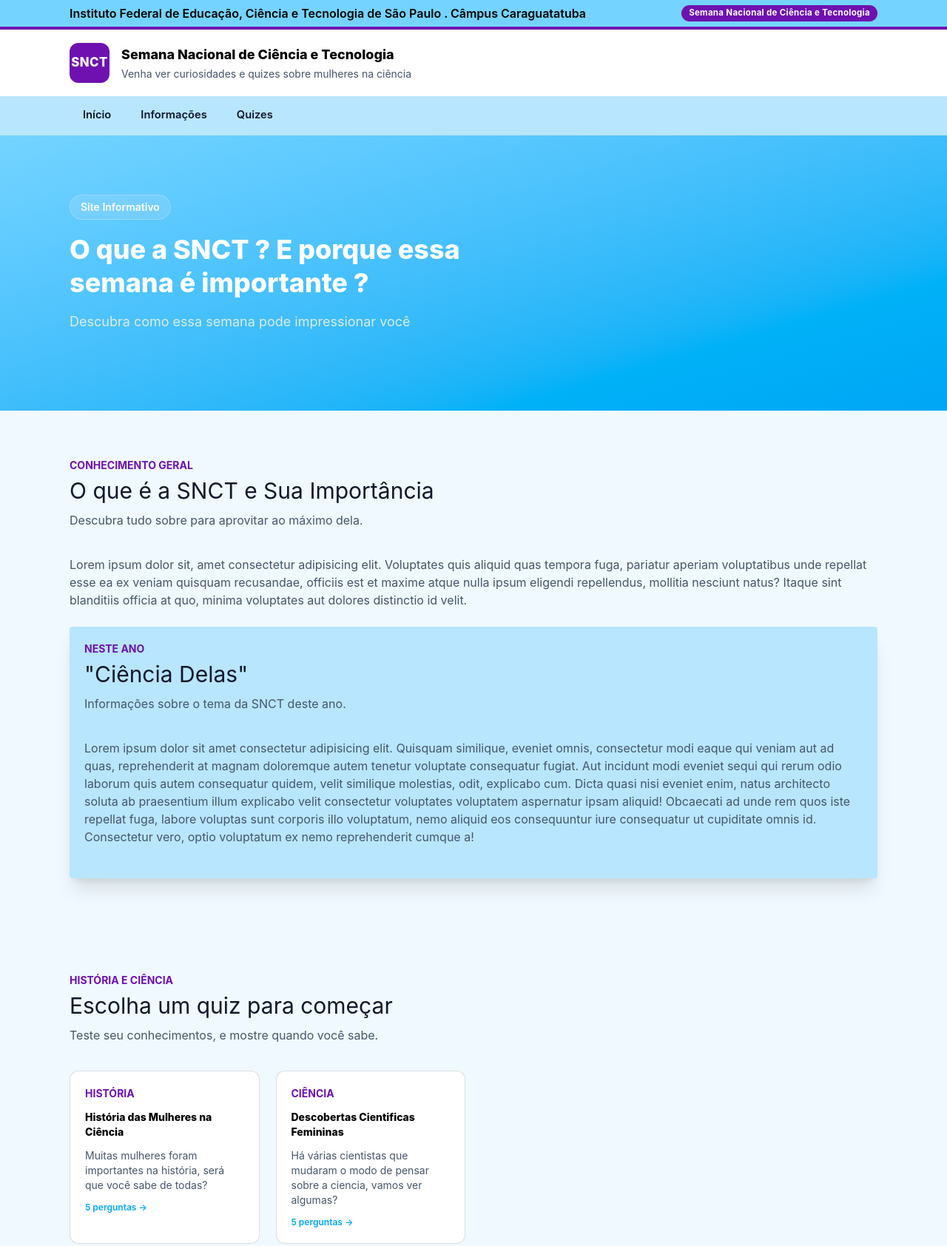
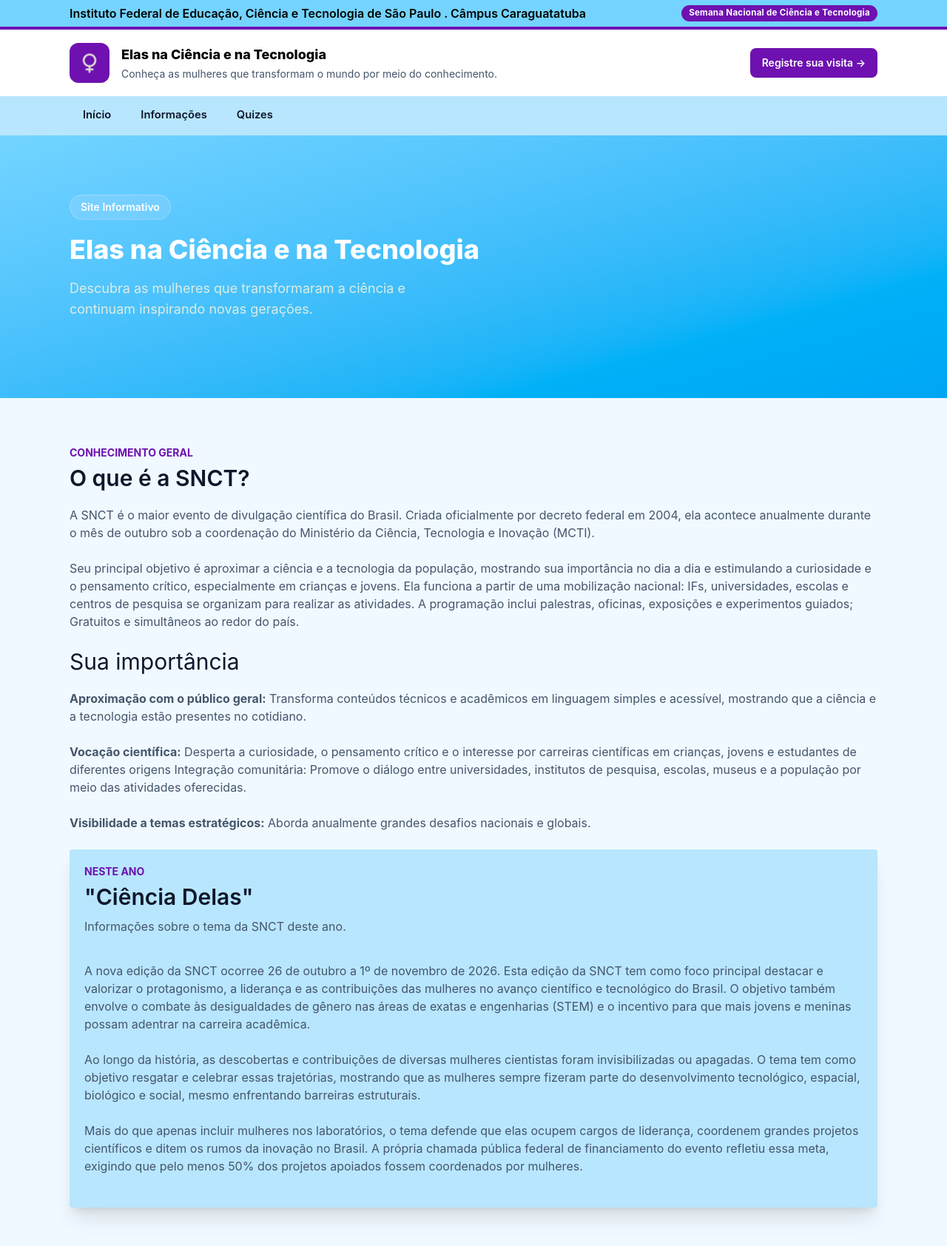
Before and after one commit to ctracina-no/SNCT, a website: page index.html in a window 1280 px wide. Shown: the top 1684 px of the page at 74% size. Drawn offline with Linux system fonts and the light colour scheme.

Commit message:
conteudo e formulario inserido

```diff
--- a/index.html
+++ b/index.html
@@ -1,5 +1,5 @@
 <!DOCTYPE html>
-<html lang="en">
+<html lang="pt-br">
 
 <head>
     <meta charset="UTF-8">
@@ -23,17 +23,26 @@
         </div>
     </div>
     <header class="bg-white border-t-4 border-purple-800">
-        <div class="max-w-285 mx-auto px-6 flex items-center gap-4 py-4.5 rounded">
-            <div
-                class="w-13.5 h-13.5 rounded-xl bg-ifsp-escuro flex items-center justify-center text-white font-extrabold text-[1.05rem] tracking-wide shrink-0 bg-purple-800">
-                SNCT</div>
+        <div class="max-w-285 mx-auto px-6 flex items-center gap-4 py-4.5 rounded justify-between">
+            <div class="flex items-center gap-4 rounded">
+                <div
+                    class="w-13.5 h-13.5 rounded-xl flex items-center justify-center text-white font-extrabold text-[1.05rem] tracking-wide shrink-0 bg-purple-800">
+                    <img src="img/gender-female-bold.png" alt="icone" class="w-7 h-7">
+                </div>
 
+                <div>
+                    <h1 class="m-0 text-lg font-extrabold text-black">Elas na Ciência e na Tecnologia</h1>
+                    <p class="mt-0.5 mb-0 text-sm text-slate-600">Conheça as mulheres que transformam o mundo por meio
+                        do conhecimento.</p>
+                </div>
+            </div>
             <div>
-                <h1 class="m-0 text-lg font-extrabold text-black">Semana Nacional de Ciência e Tecnologia</h1>
-                <p class="mt-0.5 mb-0 text-sm text-slate-600">Venha ver curiosidades e quizes sobre mulheres na ciência
-                </p>
+                <a href="form.html"
+                    class="inline-block bg-purple-800 hover:bg-purple-900 text-white font-semibold text-sm px-4 py-2.5 rounded-lg no-underline transition">
+                    Registre sua visita →</a>
             </div>
         </div>
+
     </header>
 
     <nav class="bg-sky-200">
@@ -64,48 +73,76 @@
                     class="inline-block bg-purple-100/15 px-3.5 py-1.5 rounded-full text-sm font-semibold mb-4.5 border border-purple-100/30">Site
                     Informativo</span>
 
-                <h2 class="text-4xl leading-tight m-0 mb-4 font-extrabold">O que a SNCT ? E porque essa semana é
-                    importante ?</h2>
+                <h2 class="text-4xl leading-tight m-0 mb-4 font-extrabold">Elas na Ciência e na Tecnologia</h2>
 
-                <p class="text-lg text-[#dcece2] max-w-[46ch] m-0 mb-7.5">Descubra como essa semana pode impressionar
-                    você</p>
+                <p class="text-lg text-[#dcece2] max-w-[46ch] m-0 mb-7.5">Descubra as mulheres que transformaram a
+                    ciência
+                    e continuam inspirando novas gerações.</p>
             </div>
         </div>
     </section>
 
     <section class="py-16" id="informacao">
         <div class="max-w-285 mx-auto px-6">
-            <div class="max-w-160 m-0 mb-9">
+            <div class="max-w-160 m-0 mb-5">
                 <p class="text-purple-800 font-bold text-sm m-0 mb-1.5">CONHECIMENTO GERAL</p>
 
-                <h3 class="text-3xl m-0 mb-2.5 text-slate-900">O que é a SNCT e Sua Importância</h3>
-
-                <p class="text-slate-600 m-0">Descubra tudo sobre para aprovitar ao máximo dela.</p>
+                <h3 class="text-3xl m-0 mb-2.5 text-slate-900 font-semibold">O que é a SNCT?</h3>
             </div>
 
-            <div class="mb-6 text-slate-600">Lorem ipsum dolor sit, amet consectetur adipisicing elit. Voluptates quis
-                aliquid quas tempora fuga, pariatur aperiam voluptatibus unde repellat esse ea ex veniam quisquam
-                recusandae, officiis est et maxime atque nulla ipsum eligendi repellendus, mollitia nesciunt natus?
-                Itaque sint blanditiis officia at quo, minima voluptates aut dolores distinctio id velit.</div>
+            <div class="mb-6 text-slate-600">A SNCT é o maior evento de divulgação científica do Brasil. Criada
+                oficialmente por decreto federal em 2004, ela acontece anualmente durante o mês de outubro sob a
+                coordenação do Ministério da Ciência, Tecnologia e Inovação (MCTI).
+                <br><br>
+                Seu principal objetivo é aproximar a ciência e a tecnologia da população, mostrando sua importância no
+                dia a dia e estimulando a curiosidade e o pensamento crítico, especialmente em crianças e jovens.
+                Ela funciona a partir de uma mobilização nacional: IFs, universidades, escolas e centros de pesquisa se
+                organizam para realizar as atividades.
+                A programação inclui palestras, oficinas, exposições e experimentos guiados; Gratuitos e simultâneos ao
+                redor do país.
+            </div>
+
+            <div class="max-w-160 m-0 mb-5">
+                <h4 class="text-3xl m-0 mb-2.5 text-slate-900">Sua importância</h4>
+            </div>
+
+            <div class="mb-6 text-slate-600"><strong>Aproximação com o público geral:</strong> Transforma conteúdos
+                técnicos e acadêmicos
+                em linguagem simples e acessível, mostrando que a ciência e a tecnologia estão presentes no cotidiano.
+                <br><br>
+                <strong>Vocação científica:</strong> Desperta a curiosidade, o pensamento crítico e o interesse por
+                carreiras científicas
+                em crianças, jovens e estudantes de diferentes origens
+                Integração comunitária: Promove o diálogo entre universidades, institutos de pesquisa, escolas, museus e
+                a população por meio das atividades oferecidas.
+                <br><br>
+                <strong>Visibilidade a temas estratégicos:</strong> Aborda anualmente grandes desafios nacionais e
+                globais.
+            </div>
 
             <main class="bg-sky-200 rounded p-5 shadow-xl">
 
                 <p class="text-purple-800 font-bold text-sm m-0 mb-1.5">NESTE ANO</p>
 
-                <h3 class="text-3xl m-0 mb-2.5 text-slate-900">"Ciência Delas"</h3>
+                <h3 class="text-3xl m-0 mb-2.5 text-slate-900 font-semibold">"Ciência Delas"</h3>
 
                 <p class="text-slate-600 m-0 mb-9">Informações sobre o tema da SNCT deste ano.</p>
 
-                <div class="mb-6 text-slate-600">Lorem ipsum dolor sit amet consectetur adipisicing elit. Quisquam
-                    similique, eveniet omnis, consectetur modi eaque qui veniam aut ad quas, reprehenderit at magnam
-                    doloremque autem tenetur voluptate consequatur fugiat. Aut incidunt modi eveniet sequi qui rerum
-                    odio laborum quis autem consequatur quidem, velit similique molestias, odit, explicabo cum.
-                    Dicta
-                    quasi nisi eveniet enim, natus architecto soluta ab praesentium illum explicabo velit
-                    consectetur
-                    voluptates voluptatem aspernatur ipsam aliquid! Obcaecati ad unde rem quos iste repellat fuga,
-                    labore voluptas sunt corporis illo voluptatum, nemo aliquid eos consequuntur iure consequatur ut
-                    cupiditate omnis id. Consectetur vero, optio voluptatum ex nemo reprehenderit cumque a!</div>
+                <div class="mb-6 text-slate-600">A nova edição da SNCT ocorree 26 de outubro a 1º de novembro de 2026.
+                    Esta edição da SNCT tem como foco principal destacar e valorizar o protagonismo, a liderança e as
+                    contribuições das mulheres no avanço científico e tecnológico do Brasil. O objetivo também envolve o
+                    combate às desigualdades de gênero nas áreas de exatas e engenharias (STEM) e o incentivo para que
+                    mais jovens e meninas possam adentrar na carreira acadêmica.
+                    <br><br>
+                    Ao longo da história, as descobertas e contribuições de diversas mulheres cientistas foram
+                    invisibilizadas ou apagadas. O tema tem como objetivo resgatar e celebrar essas trajetórias,
+                    mostrando que as mulheres sempre fizeram parte do desenvolvimento tecnológico, espacial, biológico e
+                    social, mesmo enfrentando barreiras estruturais.
+                    <br><br>
+                    Mais do que apenas incluir mulheres nos laboratórios, o tema defende que elas ocupem cargos de
+                    liderança, coordenem grandes projetos científicos e ditem os rumos da inovação no Brasil. A própria
+                    chamada pública federal de financiamento do evento refletiu essa meta, exigindo que pelo menos 50%
+                    dos projetos apoiados fossem coordenados por mulheres.</div>
 
             </main>
         </div>
@@ -116,30 +153,34 @@
             <div class="max-w-160 m-0 mb-9">
                 <p class="text-purple-800 font-bold text-sm m-0 mb-1.5">HISTÓRIA E CIÊNCIA</p>
 
-                <h3 class="text-3xl m-0 mb-2.5 text-slate-900">Escolha um quiz para começar</h3>
+                <h3 class="text-3xl m-0 mb-2.5 text-slate-900 font-semibold">Escolha um quiz para começar</h3>
 
                 <p class="text-slate-600 m-0">Teste seu conhecimentos, e mostre quando você sabe.</p>
             </div>
 
-            <div class="grid grid-cols-1 sm:grid-cols-2 lg:grid-cols-4 gap-5.5">
-                <a href="quiz1.html" class="flex flex-col bg-white border border-slate-600/20 hover:border-purple-800 rounded-xl p-5 no-underline transition hover:-translate-y-0.5 hover:shadow-md text-left">
+            <div class="grid grid-cols-1 sm:grid-cols-2 gap-5.5">
+                <a href="quiz1.html"
+                    class="flex flex-col bg-white border border-slate-600/20 hover:border-purple-800 rounded-xl p-5 no-underline transition hover:-translate-y-0.5 hover:shadow-md text-left">
 
                     <span class="text-purple-800 font-bold text-sm m-0 mb-3">HISTÓRIA</span>
 
                     <span class="text-black font-extrabold text-sm m-0 mb-3">História das Mulheres na Ciência</span>
 
-                    <span class="text-sm text-slate-600">Muitas mulheres foram importantes na história, será que você sabe de todas?</span>
+                    <span class="text-sm text-slate-600">Muitas mulheres foram importantes na história, será que você
+                        sabe de todas?</span>
 
                     <span class="text-xs font-semibold text-sky-500 mt-3">5 perguntas →</span>
                 </a>
 
-                <a href="quiz2.html" class="flex flex-col bg-white border border-slate-600/20 hover:border-purple-800 rounded-xl p-5 no-underline transition hover:-translate-y-0.5 hover:shadow-md text-left">
+                <a href="quiz2.html"
+                    class="flex flex-col bg-white border border-slate-600/20 hover:border-purple-800 rounded-xl p-5 no-underline transition hover:-translate-y-0.5 hover:shadow-md text-left">
 
                     <span class="text-purple-800 font-bold text-sm m-0 mb-3">CIÊNCIA</span>
 
                     <span class="text-black font-extrabold text-sm m-0 mb-3">Descobertas Cientificas Femininas</span>
 
-                    <span class="text-sm text-slate-600">Há várias cientistas que mudaram o modo de pensar sobre a ciencia, vamos ver algumas?</span>
+                    <span class="text-sm text-slate-600">Há várias cientistas que mudaram o modo de pensar sobre a
+                        ciencia, vamos ver algumas?</span>
 
                     <span class="text-xs font-semibold text-sky-500 mt-3">5 perguntas →</span>
                 </a>
@@ -147,6 +188,7 @@
             </div>
         </div>
     </section>
+
 </body>
 
 </html>
```
Also changed, not shown: form.html (added, +251 -0 lines), dist/output.css.
